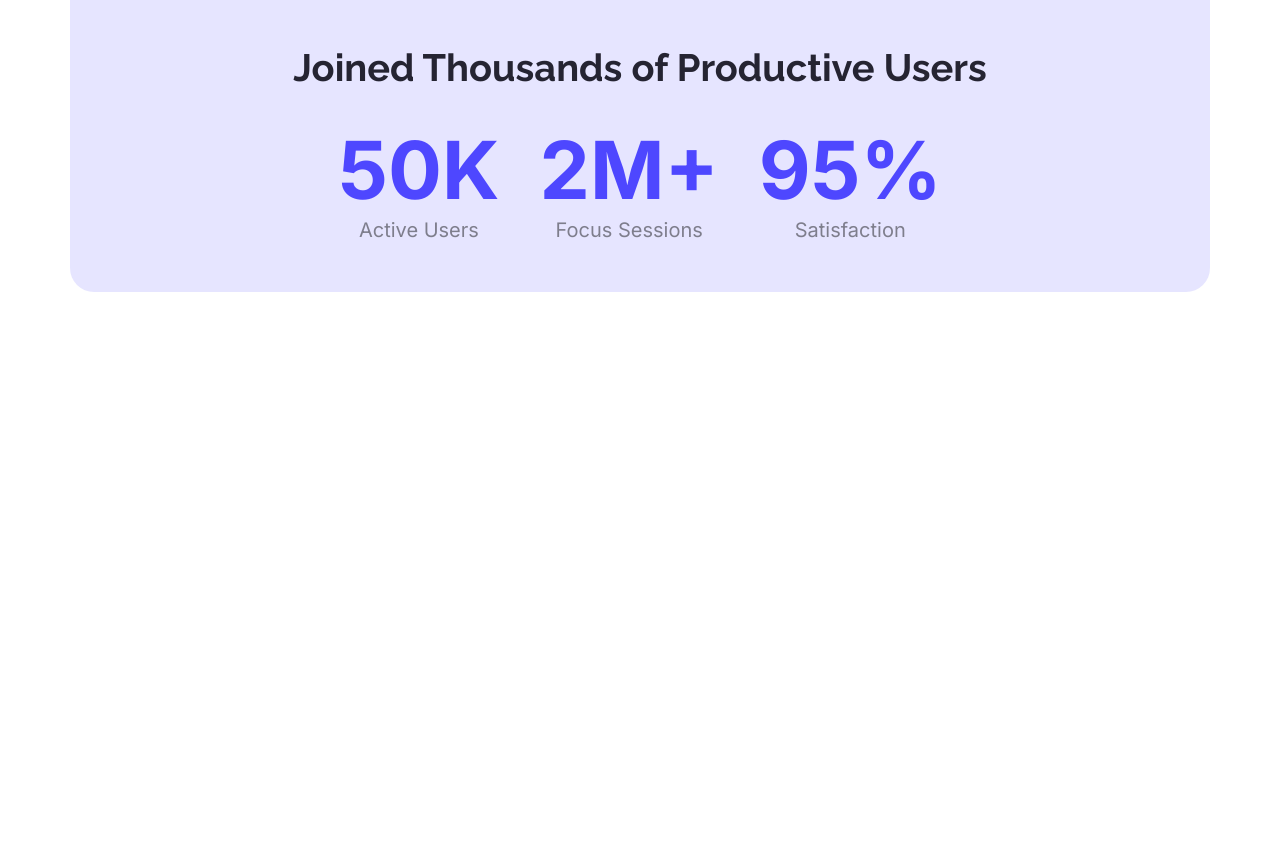
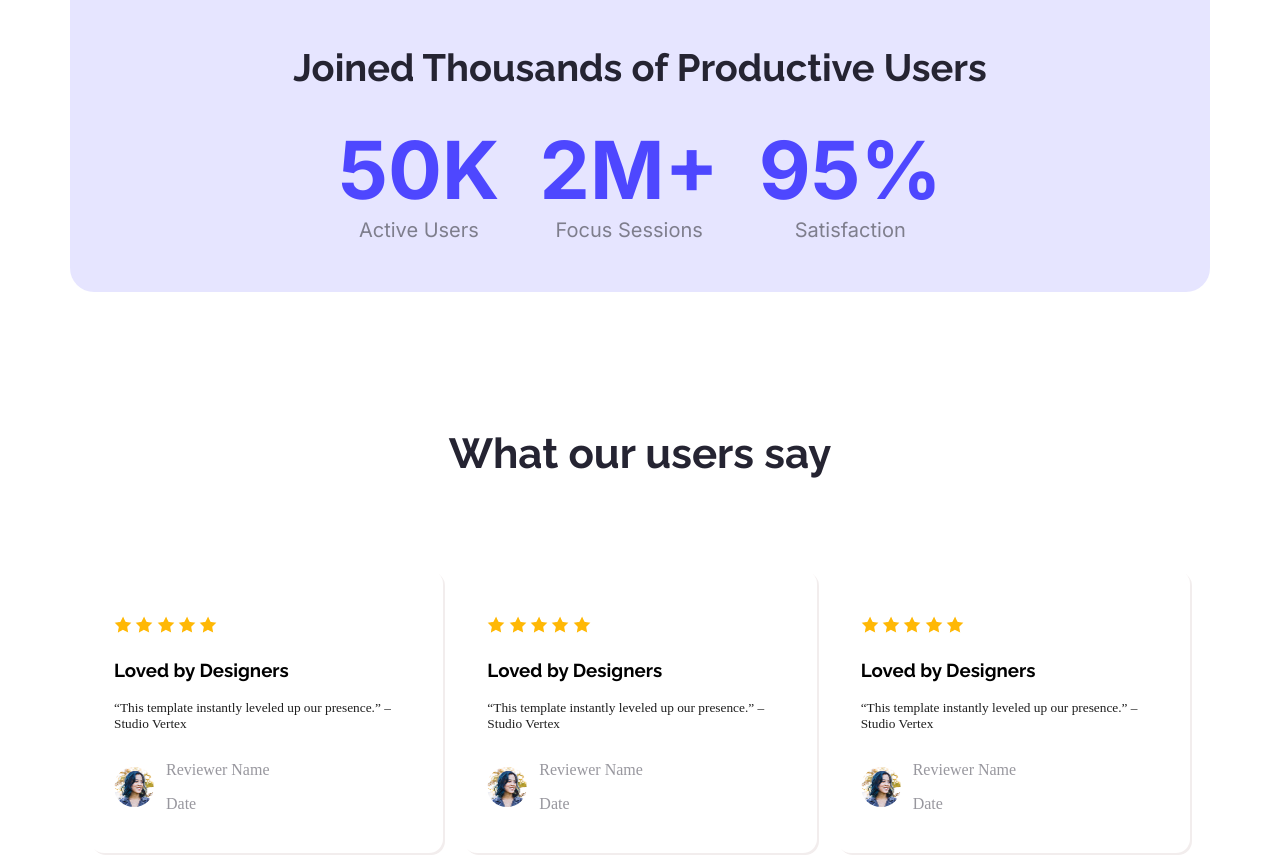
Before and after one commit to icamebyagain/assignment01, a plain HTML site: page index.html in a window 1280 px wide. Shown: the part 1329-2190 px from the top of the page. Before the commit the page ends 1629 px from the top, so only its background shows below. Drawn offline with Linux system fonts and the light colour scheme.

Commit message:
added feedback

```diff
--- a/index.html
+++ b/index.html
@@ -46,7 +46,8 @@
             </div>
         </section>
         <section class="pdt-users">
-            <h2 class="users-sec-title raleway-banner" style="font-size: 38px; font-weight: bold; color:#252432;">Joined Thousands of Productive Users</h2>
+            <h2 class="users-sec-title raleway-banner" style="font-size: 38px; font-weight: bold; color:#252432;">Joined
+                Thousands of Productive Users</h2>
             <div class="users-data-info">
                 <div class="users-data">
                     <h3 class="data-title blue-font-styles inter-logo">50K</h3>
@@ -63,6 +64,73 @@
             </div>
 
         </section>
+        <section class="user-feedback container">
+            <h3 class="section-title raleway-banner" style="font-size: 42px; font-weight: bold; color: #252432;">What
+                our users say</h3>
+            <div class="review-list">
+                <!-- card1 -->
+                <div class="review-card">
+                    <h5 class="star-rating">
+                        <img src="image/icon-star.png" alt="">
+                        <img src="image/icon-star.png" alt="">
+                        <img src="image/icon-star.png" alt="">
+                        <img src="image/icon-star.png" alt="">
+                        <img src="image/icon-star.png" alt="">
+                    </h5>
+                    <h3 class="rev-title raleway-banner">Loved by Designers</h3>
+                    <p class="rev-description">“This template instantly leveled up our presence.” – Studio Vertex</p>
+                    <div class="review-header">
+                        <img src="image/avatar.png" alt="Reviewer photo" class="review-avatar">
+                        <div class="reviewer-info">
+                            <p class="name">Reviewer Name</p>
+                            <p class="date">Date</p>
+                        </div>
+                    </div>
+                </div>
+
+                 <!-- card2-->
+                <div class="review-card">
+                    <h5 class="star-rating">
+                        <img src="image/icon-star.png" alt="">
+                        <img src="image/icon-star.png" alt="">
+                        <img src="image/icon-star.png" alt="">
+                        <img src="image/icon-star.png" alt="">
+                        <img src="image/icon-star.png" alt="">
+                    </h5>
+                    <h3 class="rev-title raleway-banner">Loved by Designers</h3>
+                    <p class="rev-description">“This template instantly leveled up our presence.” – Studio Vertex</p>
+                    <div class="review-header">
+                        <img src="image/avatar.png" alt="Reviewer photo" class="review-avatar">
+                        <div class="reviewer-info">
+                            <p class="name">Reviewer Name</p>
+                            <p class="date">Date</p>
+                        </div>
+                    </div>
+                </div>
+
+                 <!-- card3 -->
+                <div class="review-card">
+                    <h5 class="star-rating">
+                        <img src="image/icon-star.png" alt="">
+                        <img src="image/icon-star.png" alt="">
+                        <img src="image/icon-star.png" alt="">
+                        <img src="image/icon-star.png" alt="">
+                        <img src="image/icon-star.png" alt="">
+                    </h5>
+                    <h3 class="rev-title raleway-banner">Loved by Designers</h3>
+                    <p class="rev-description">“This template instantly leveled up our presence.” – Studio Vertex</p>
+                    <div class="review-header">
+                        <img src="image/avatar.png" alt="Reviewer photo" class="review-avatar">
+                        <div class="reviewer-info">
+                            <p class="name">Reviewer Name</p>
+                            <p class="date">Date</p>
+                        </div>
+                    </div>
+                </div>
+
+            </div>
+
+        </section>
     </main>
 
     <footer>
--- a/style/styles.css
+++ b/style/styles.css
@@ -132,3 +132,43 @@ main {
     margin: 0;
 
 }
+
+/* feedback */
+.user-feedback{
+    margin-top: 137px;
+}
+.review-list{
+    display: flex;
+    gap: 20px;
+}
+.section-title{
+    text-align: center;
+    padding-bottom: 50px;
+}
+.review-card{
+    background-color: #FFFFFF;
+    border-radius: 14px;
+    padding: 24px 24px;
+    box-shadow: #F2EDED 2px 2px;
+    border: black 2px;
+}
+.review-header{
+    display: flex;
+    gap: 12px; ;
+    align-items: center;
+}
+.rev-description{
+    font-size: smaller;
+    color: #1E1E1E;
+}
+
+.name , .date {
+    color: #25243279;
+}
+.review-avatar{
+    border-radius: 50%;
+    height: 40px;
+    width: 40px;
+
+}
+.reviewer-info{
```
